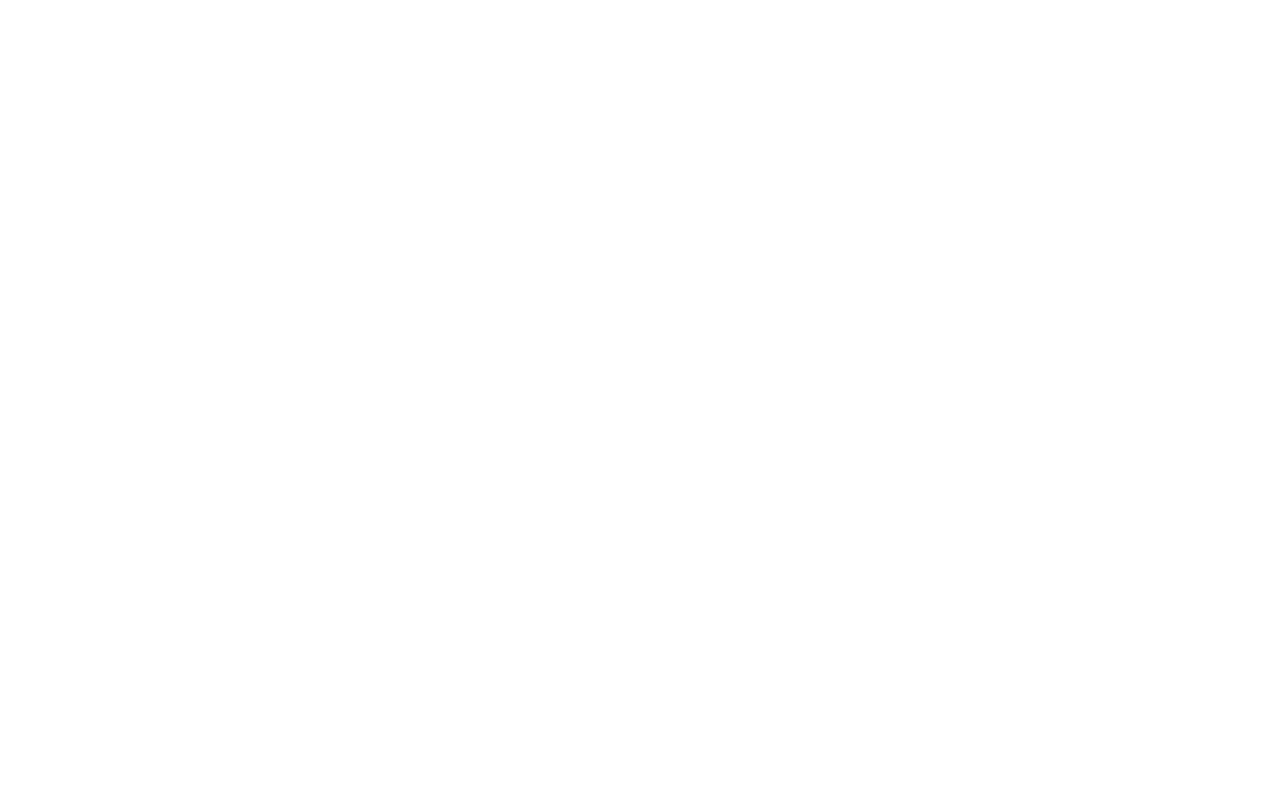
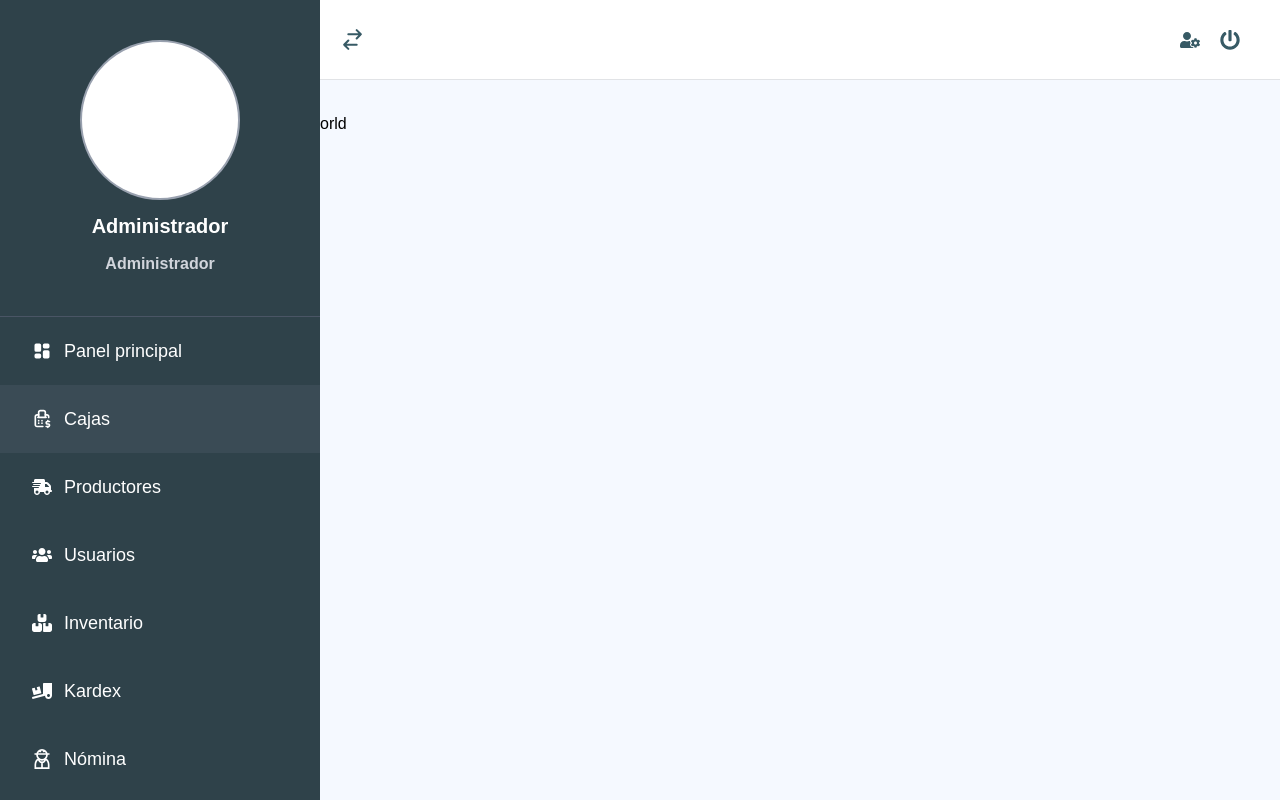
Before and after one commit to cris-rod96/erp-aroma-de-oro-client, a React (Vite) app: page /inicio/cajas in a window 1280 px wide. Before the commit this address had no page. Built offline with nearby package versions, Linux system fonts and the light colour scheme.

Commit message:
Vista del modulo de cajas

```diff
--- a/src/AppRouter.jsx
+++ b/src/AppRouter.jsx
@@ -1,5 +1,5 @@
 import { Routes, Route, Navigate } from 'react-router-dom'
-import { Home, Login } from './pages/index.pages'
+import { Cajas, Home, Login } from './pages/index.pages'
 import RootLayout from './layout/RootLayout'
 const AppRouter = () => {
   return (
@@ -9,6 +9,7 @@ const AppRouter = () => {
 
       <Route path="/inicio" element={<RootLayout />}>
         <Route index element={<Home />} />
+        <Route path="/inicio/cajas" element={<Cajas />} />
       </Route>
     </Routes>
   )
--- a/src/components/aside/Aside.jsx
+++ b/src/components/aside/Aside.jsx
@@ -22,6 +22,7 @@ const Aside = ({ hiddenMenu }) => {
         {MENU_DATA.map((item) => (
           <NavLink
             to={item.path}
+            end
             className={({ isActive }) =>
               isActive
                 ? 'px-8 py-5  flex flex-row items-center w-full gap-3 text-white bg-gray-500/20'
--- a/src/data/items.js
+++ b/src/data/items.js
@@ -7,7 +7,7 @@ import { TbCashRegister } from 'react-icons/tb'
 
 export const ITEMS_DATA = [
   {
-    path: '/',
+    path: '/inicio/cajas',
     label: 'CAJAS',
     icon: TbCashRegister,
   },
--- a/src/data/menu.js
+++ b/src/data/menu.js
@@ -13,7 +13,7 @@ export const MENU_DATA = [
   },
 
   {
-    path: '/',
+    path: '/inicio/cajas',
     label: 'Cajas',
     icon: TbCashRegister,
   },
--- /dev/null
+++ b/src/pages/cajas/Cajas.jsx
@@ -0,0 +1,16 @@
+import { useOutletContext } from 'react-router-dom'
+
+const Cajas = () => {
+  const { hiddenMenu } = useOutletContext()
+  return (
+    <section className="flex-1 bg-[#F5F9FF]">
+      <div
+        className={`grid md:grid-cols-2 sm:grid-cols-1 items-center  ${hiddenMenu ? 'w-[95%] lg:grid-cols-4' : 'w-[80%] pl-40 lg:grid-cols-3'}  mx-auto gap-10 pr-10 py-28 transition-all duration-300`}
+      >
+        <h2>HI world</h2>
+      </div>
+    </section>
+  )
+}
+
+export default Cajas
--- a/src/pages/home/Home.jsx
+++ b/src/pages/home/Home.jsx
@@ -9,7 +9,10 @@ const Home = () => {
         className={`grid md:grid-cols-2 sm:grid-cols-1 items-center  ${hiddenMenu ? 'w-[90%] lg:grid-cols-4' : 'w-[80%] pl-56 lg:grid-cols-3'}  mx-auto gap-10 px-10 py-28 transition-all duration-300`}
       >
         {ITEMS_DATA.map((item) => (
-          <NavLink className="flex flex-col border border-gray-200 rounded-2xl w-full bg-[#FFFFFF] cursor-pointer hover:scale-105 transition-all duration-300 ">
+          <NavLink
+            className="flex flex-col border border-gray-200 rounded-2xl w-full bg-[#FFFFFF] cursor-pointer hover:scale-105 transition-all duration-300 "
+            to={item.path}
+          >
             <header className="h-16 flex justify-center items-center border-b border-gray-200">
               <h2 className="text-xl font-bold text-[#375A65]">{item.label}</h2>
             </header>
--- a/src/pages/index.pages.js
+++ b/src/pages/index.pages.js
@@ -1,3 +1,4 @@
 import Login from './login/Login'
 import Home from './home/Home'
-export { Login, Home }
+import Cajas from './cajas/Cajas'
+export { Login, Home, Cajas }
```
